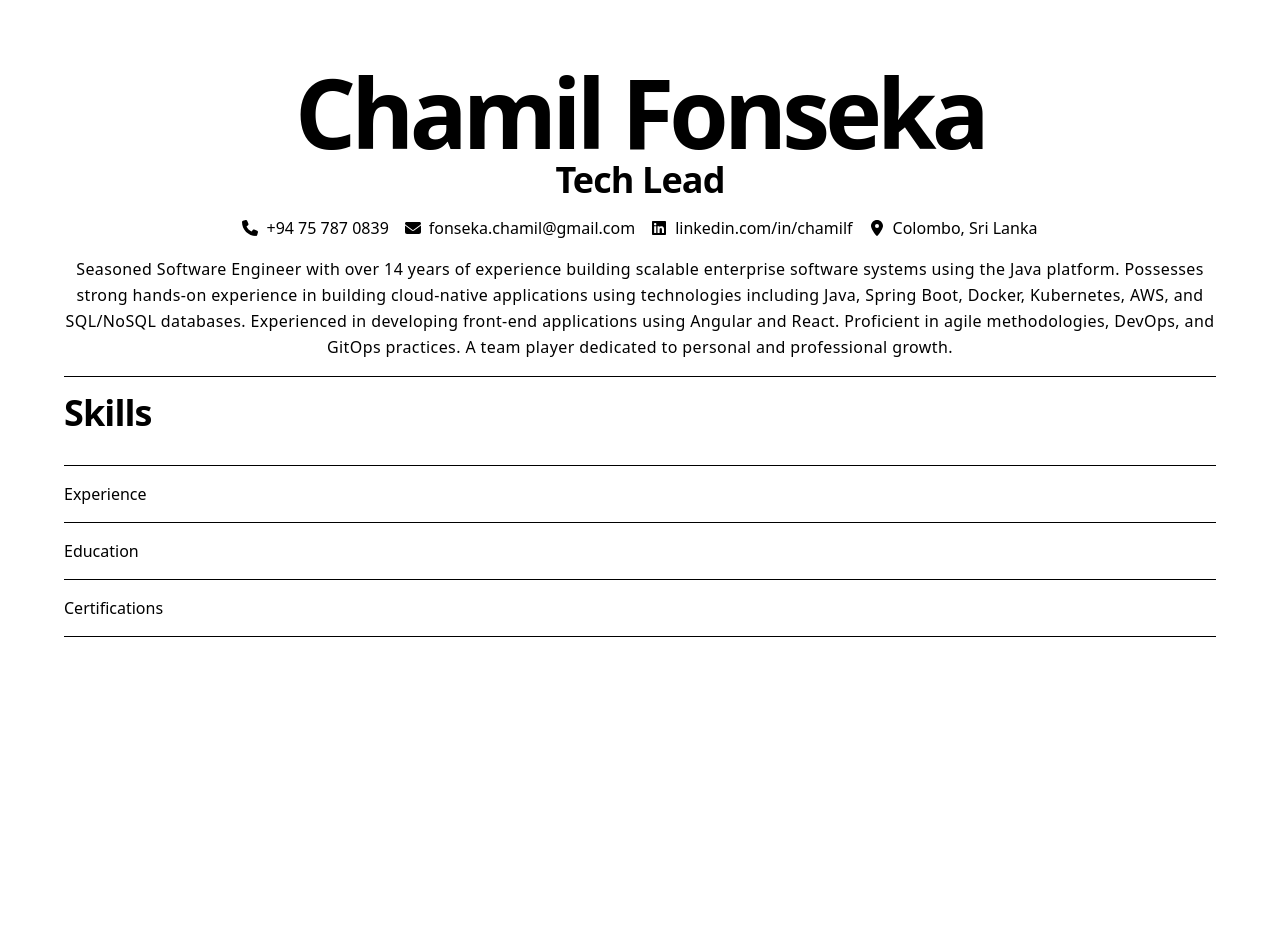
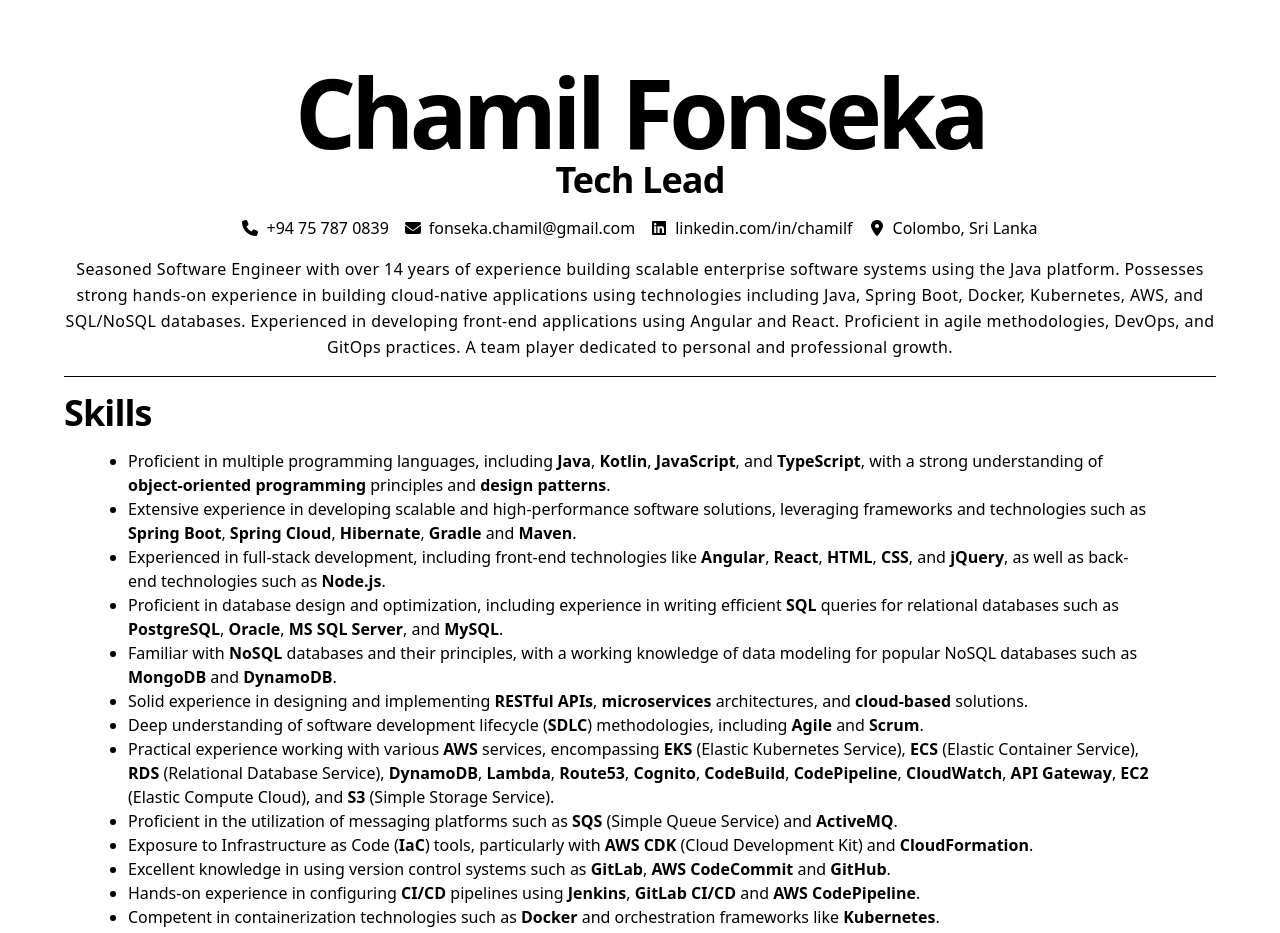
Before and after one commit to ChamilFonseka/chamilfonseka.github.io, a React (Vite) app: page / in a window 1280 px wide. Shown: the top 933 px of the page. Before the commit the page ends 800 px from the top, so only its background shows below. Built offline with nearby package versions, Linux system fonts and the light colour scheme.

Commit message:
Added skills as bullet points

```diff
--- a/src/components/Skills.tsx
+++ b/src/components/Skills.tsx
@@ -2,8 +2,23 @@
     return (
         <section>
             <h2 className="text-2xl md:text-3xl xl:text-4xl tracking-tight font-semibold mb-4">Skills</h2>
-            <div className="flex flex-wrap gap-2 justify-center">
-            </div>
+                <ul className="list-disc px-4 md:px-8 lg:px-16">
+                    <li>Proficient in multiple programming languages, including <strong>Java</strong>, <strong>Kotlin</strong>, <strong>JavaScript</strong>, and <strong>TypeScript</strong>, with a strong understanding of <strong>object-oriented programming</strong> principles and <strong>design patterns</strong>.</li>
+                    <li>Extensive experience in developing scalable and high-performance software solutions, leveraging frameworks and technologies such as <strong>Spring Boot</strong>, <strong>Spring Cloud</strong>, <strong>Hibernate</strong>, <strong>Gradle</strong> and <strong>Maven</strong>.</li>
+                    <li>Experienced in full-stack development, including front-end technologies like <strong>Angular</strong>, <strong>React</strong>, <strong>HTML</strong>, <strong>CSS</strong>, and <strong>jQuery</strong>, as well as back-end technologies such as <strong>Node.js</strong>.</li>
+                    <li>Proficient in database design and optimization, including experience in writing efficient <strong>SQL</strong> queries for relational databases such as <strong>PostgreSQL</strong>, <strong>Oracle</strong>, <strong>MS SQL Server</strong>, and <strong>MySQL</strong>.</li>
+                    <li>Familiar with <strong>NoSQL</strong> databases and their principles, with a working knowledge of data modeling for popular NoSQL databases such as <strong>MongoDB</strong> and <strong>DynamoDB</strong>.</li>
+                    <li>Solid experience in designing and implementing <strong>RESTful APIs</strong>, <strong>microservices</strong> architectures, and <strong>cloud-based</strong> solutions.</li>
+                    <li>Deep understanding of software development lifecycle (<strong>SDLC</strong>) methodologies, including <strong>Agile</strong> and <strong>Scrum</strong>.</li>
+                    <li>Practical experience working with various <strong>AWS</strong> services, encompassing <strong>EKS</strong> (Elastic Kubernetes Service), <strong>ECS</strong> (Elastic Container Service), <strong>RDS</strong> (Relational Database Service), <strong>DynamoDB</strong>, <strong>Lambda</strong>, <strong>Route53</strong>, <strong>Cognito</strong>, <strong>CodeBuild</strong>, <strong>CodePipeline</strong>, <strong>CloudWatch</strong>, <strong>API Gateway</strong>, <strong>EC2</strong> (Elastic Compute Cloud), and <strong>S3</strong> (Simple Storage Service).</li>
+                    <li>Proficient in the utilization of messaging platforms such as <strong>SQS</strong> (Simple Queue Service) and <strong>ActiveMQ</strong>.</li>
+                    <li>Exposure to Infrastructure as Code (<strong>IaC</strong>) tools, particularly with <strong>AWS CDK</strong> (Cloud Development Kit) and <strong>CloudFormation</strong>.</li>
+                    <li>Excellent knowledge in using version control systems such as <strong>GitLab</strong>, <strong>AWS CodeCommit</strong> and <strong>GitHub</strong>.</li>
+                    <li>Hands-on experience in configuring <strong>CI/CD</strong> pipelines using <strong>Jenkins</strong>, <strong>GitLab CI/CD</strong> and <strong>AWS CodePipeline</strong>.</li>
+                    <li>Competent in containerization technologies such as <strong>Docker</strong> and orchestration frameworks like <strong>Kubernetes</strong>.</li>
+                    <li>Proficient in applying <strong>Test-Driven Development</strong> (<strong>TDD</strong>) principles and practices, with hands-on experience in writing comprehensive unit tests and integration tests using <strong>JUnit</strong>, <strong>Mockito</strong>, and <strong>TestContainers</strong>.</li>
+                    <li>Possessing strong problem-solving and analytical skills, with a proven ability to promptly identify and address complex technical challenges while effectively applying software <strong>design patterns</strong> and principles.</li>
+                </ul>
             <hr className="my-4" />
         </section>
     );
```
